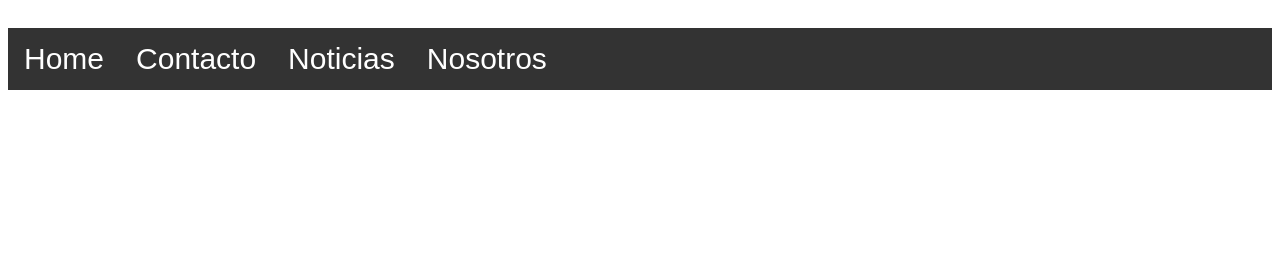
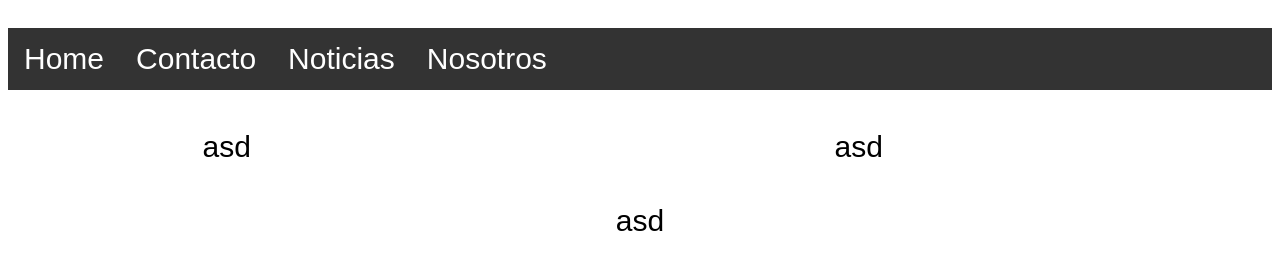
Before and after one commit to rgalazb/prueba-01-web, a plain HTML site: page paginas/contacto.html in a window 1280 px wide. Drawn offline with Linux system fonts and the light colour scheme.

```diff
--- a/paginas/contacto.html
+++ b/paginas/contacto.html
@@ -17,6 +17,9 @@
         <li><a href="nosotros.html">Nosotros</a></li>
       </ul>
     </div>
+    <div class="item2">asd</div>
+    <div class="item3">asd</div>
+    <div class="item4">asd</div>
   </div>
 </body>
 </html>
```
Lines whose indentation alone changed are shown as unchanged.
